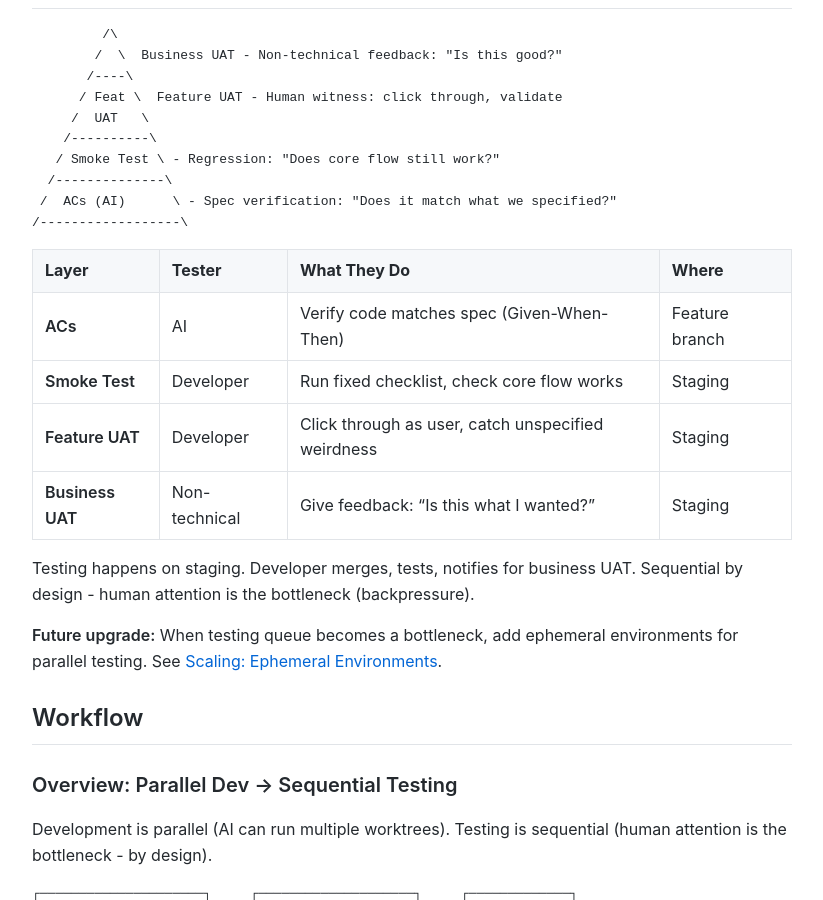
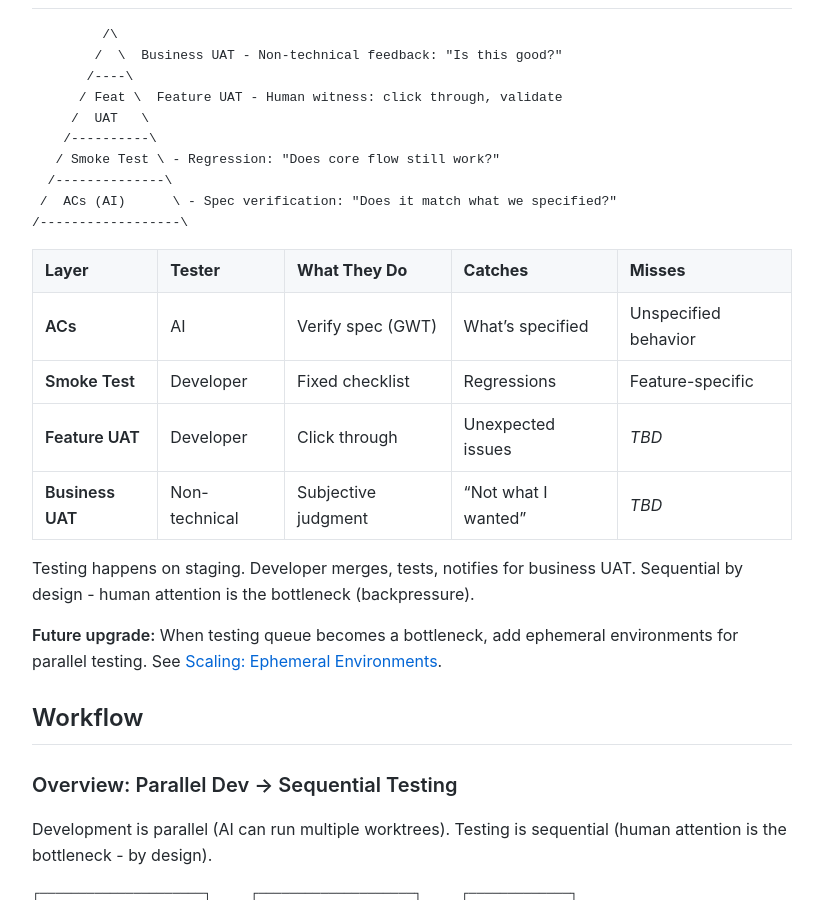
Before and after one commit to MariusWilsch/public-wilsch-ai-pages, a Jekyll site: the page built from global/staging-uat-workflow.md, in a window 1280 px wide and 900 px high, scrolled down 2090 px. Shown: the whole window, without its empty margins (228-1051 px from the left). Built offline with Jekyll 4.4.1, drawn with Linux system fonts in a browser that asks for light colours; our own code applies the rules of GitHub Pages for plain Markdown files; some of the changed text lies outside the part shown.

Commit message:
Sync from hippocampus 2026-01-18

````diff
--- a/global/staging-uat-workflow.md
+++ b/global/staging-uat-workflow.md
@@ -83,12 +83,12 @@ The spec cannot anticipate:
 /------------------\
 ```
 
-| Layer | Tester | What They Do | Where |
-|-------|--------|--------------|-------|
-| **ACs** | AI | Verify code matches spec (Given-When-Then) | Feature branch |
-| **Smoke Test** | Developer | Run fixed checklist, check core flow works | Staging |
-| **Feature UAT** | Developer | Click through as user, catch unspecified weirdness | Staging |
-| **Business UAT** | Non-technical | Give feedback: "Is this what I wanted?" | Staging |
+| Layer | Tester | What They Do | Catches | Misses |
+|-------|--------|--------------|---------|--------|
+| **ACs** | AI | Verify spec (GWT) | What's specified | Unspecified behavior |
+| **Smoke Test** | Developer | Fixed checklist | Regressions | Feature-specific |
+| **Feature UAT** | Developer | Click through | Unexpected issues | *TBD* |
+| **Business UAT** | Non-technical | Subjective judgment | "Not what I wanted" | *TBD* |
 
 Testing happens on staging. Developer merges, tests, notifies for business UAT. Sequential by design - human attention is the bottleneck (backpressure).
 
@@ -232,15 +232,6 @@ FAIL → investigate before proceeding
 
 *Format to be defined in future session (#308 element #3)*
 
-## Key Distinctions
-
-| | ACs | Smoke Test | Feature UAT | Business UAT |
-|--|-----|------------|-------------|--------------|
-| **Scope** | Defined behavior | Core flow regression | New feature | Business value |
-| **Method** | Scripted (GWT) | Fixed checklist | Guided + exploratory | Subjective judgment |
-| **Catches** | What's specified | Regressions | Unexpected issues | "Not what I wanted" |
-| **Misses** | Unspecified behavior | Feature-specific issues | Business judgment | - |
-
 ## Rollback Strategy
 
 *TBD - to be defined in future session (#308)*
````
